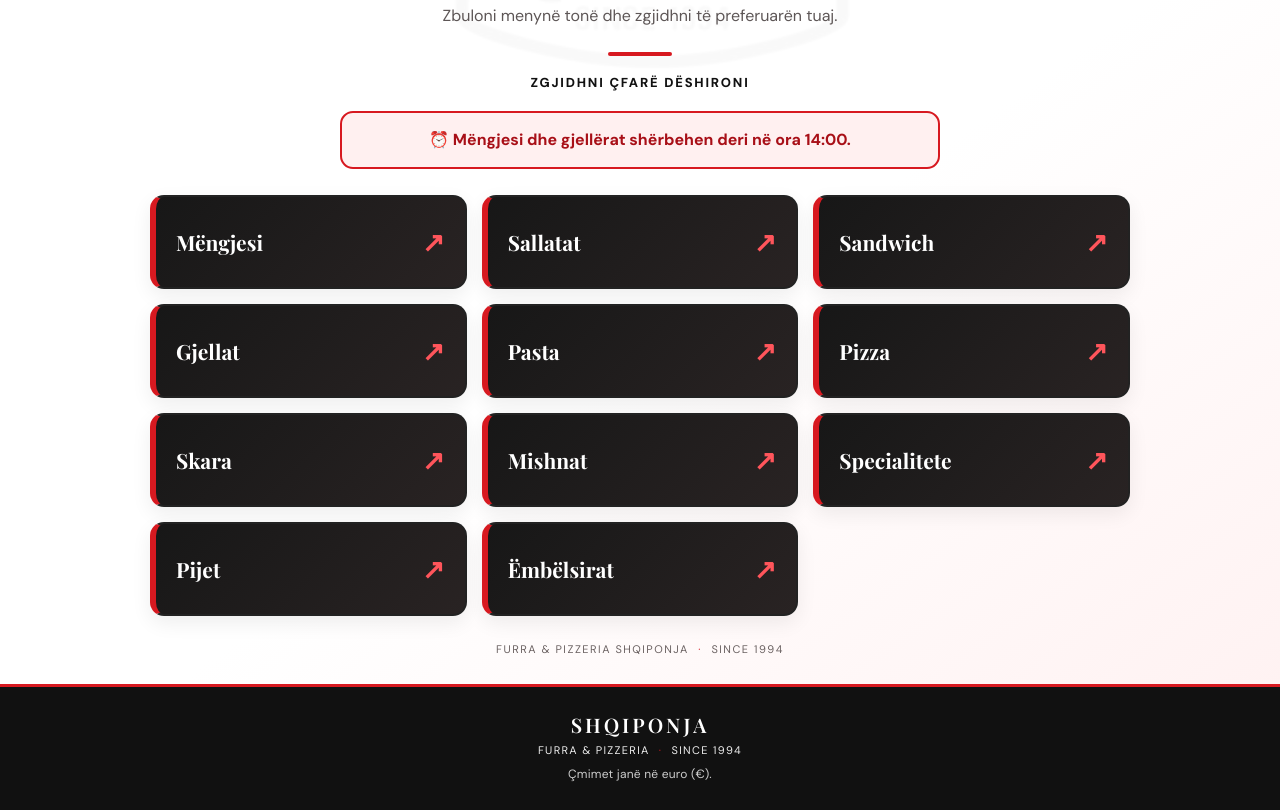
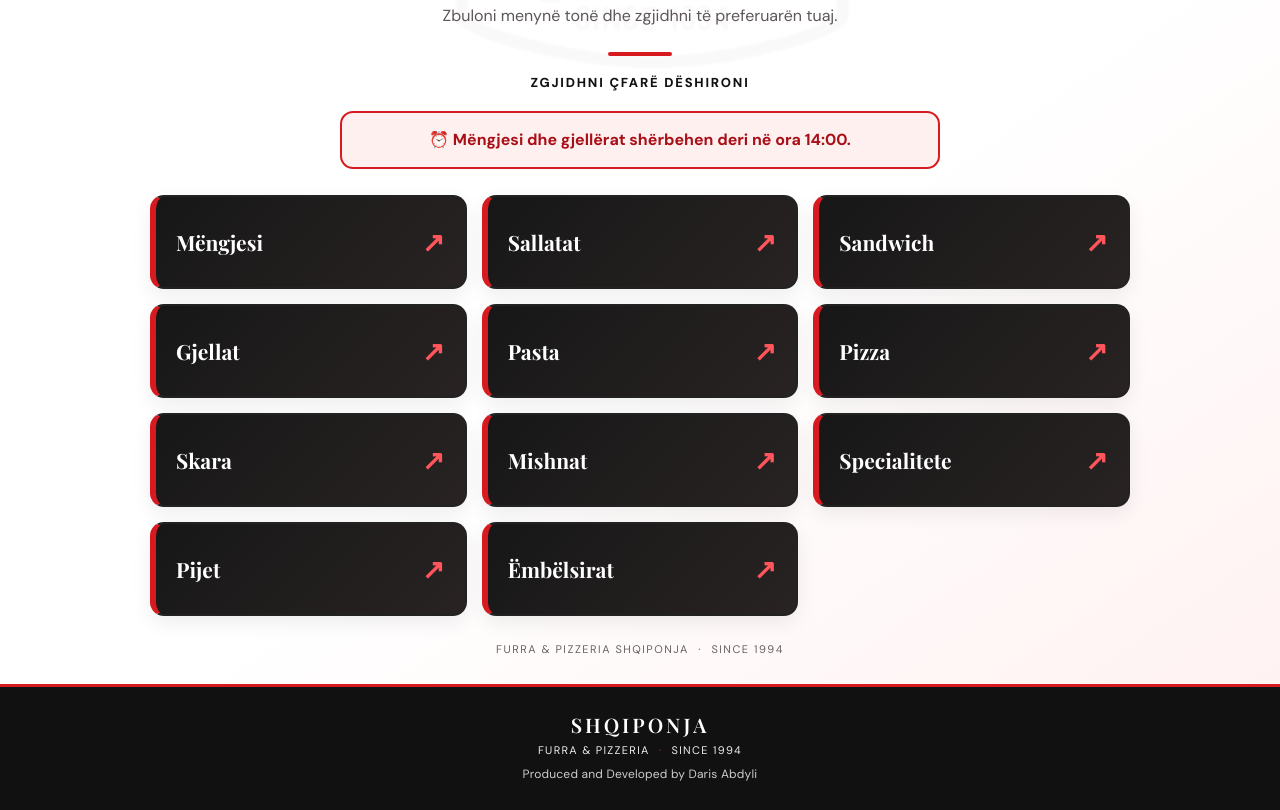
Before and after one commit to Darisi3/DigitalMenu, a plain HTML site: page shqiponja-menu/index.html in a window 1280 px wide. Shown: the part 435-1245 px from the top of the page. Drawn offline with nearby package versions, Linux system fonts and the light colour scheme.

Commit message:
Update index.html

```diff
--- a/shqiponja-menu/index.html
+++ b/shqiponja-menu/index.html
@@ -55,7 +55,7 @@
   <footer class="footer">
     <div class="footer-brand">SHQIPONJA</div>
     <div>FURRA &amp; PIZZERIA <span>·</span> SINCE 1994</div>
-    <small>Çmimet janë në euro (€).</small>
+    <small>Produced and Developed by Daris Abdyli</small>
   </footer>
   <script src="script.js" defer></script>
 </body>
```
